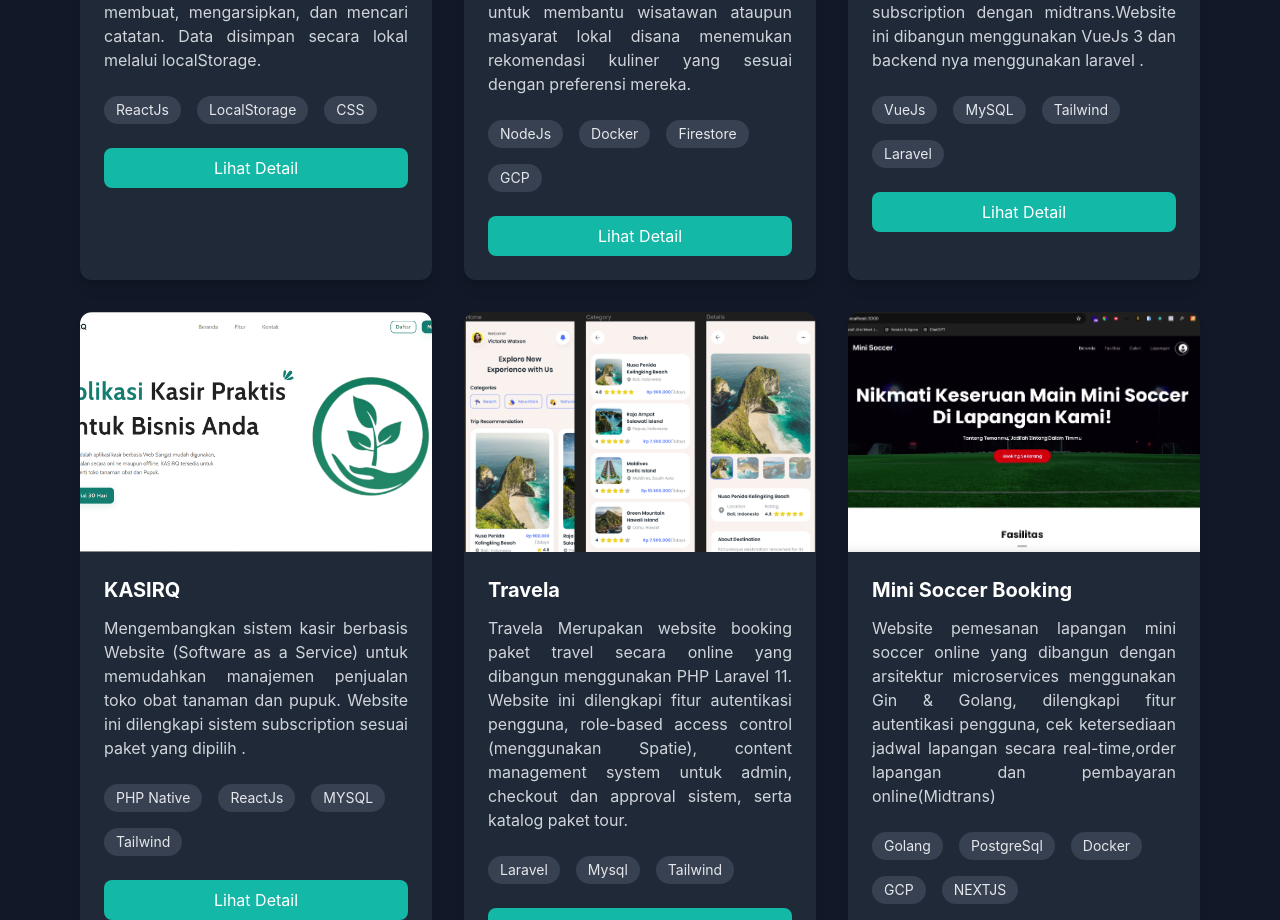
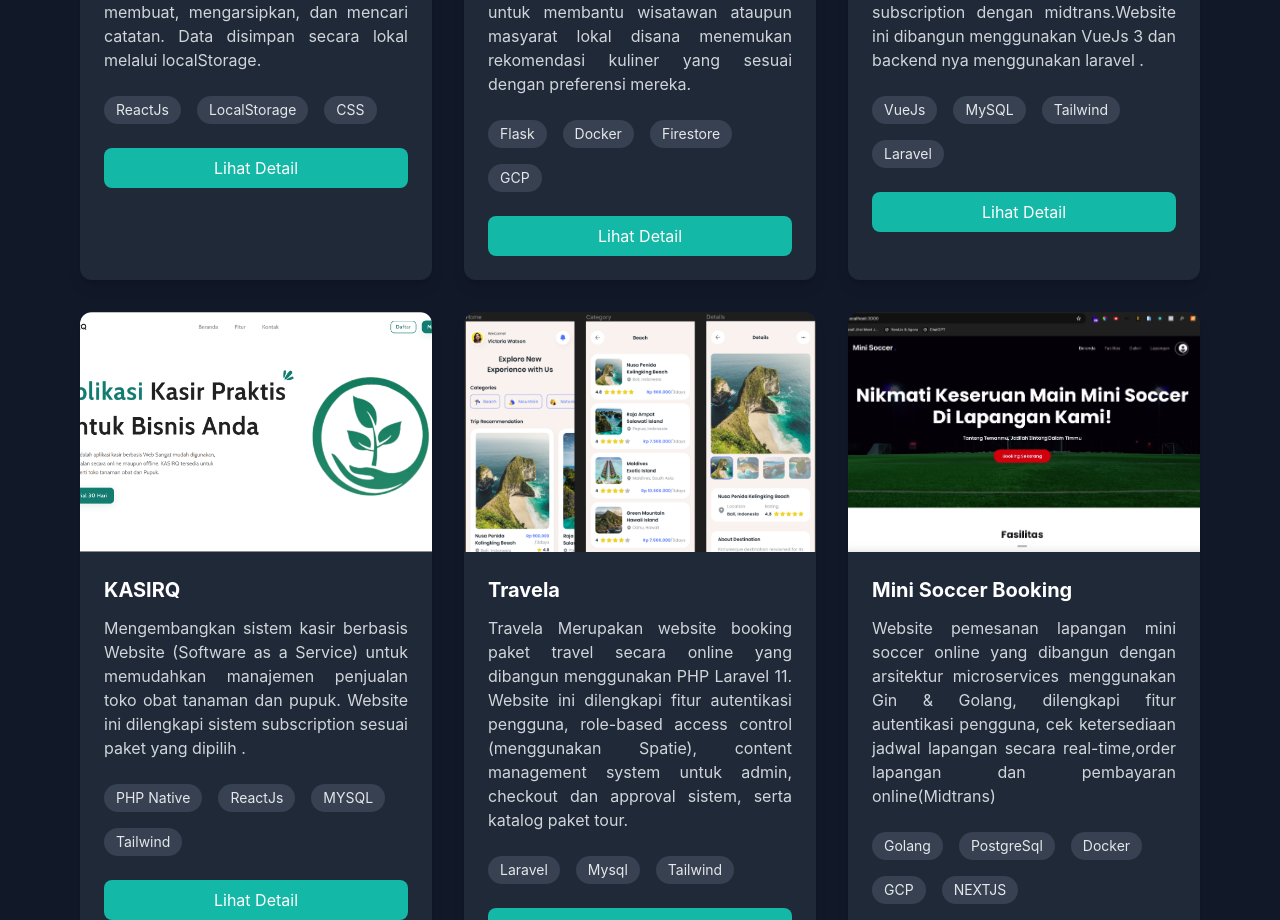
Before and after one commit to alghoziii/portofolio-x, a Next.js app: page / in a window 1280 px wide. Shown: the part 2980-3900 px from the top of the page. Built offline with nearby package versions, Linux system fonts and the light colour scheme.

Commit message:
Update index.js

```diff
--- a/pages/index.js
+++ b/pages/index.js
@@ -31,7 +31,7 @@ export default function Home() {
       desc: "Culinarix  merupakan aplikasi rekomendasi kuliner di kota bandung untuk membantu wisatawan ataupun masyarat lokal disana menemukan rekomendasi kuliner yang sesuai dengan preferensi mereka.",
       view: "https://github.com/keeptrain/Culinarix?tab=readme-ov-file",
       demo: "https://www.youtube.com/watch?feature=shared&v=_1JeLwmAOOE",
-      techStack: ["NodeJs", "Docker", "Firestore", "GCP "]
+      techStack: ["Flask", "Docker", "Firestore", "GCP "]
     },
     {
       image: "/uikit.png",
```
